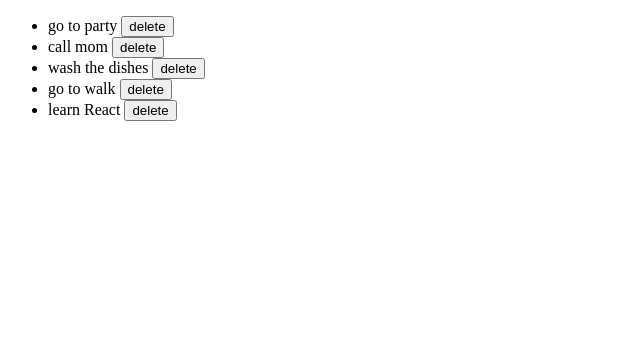
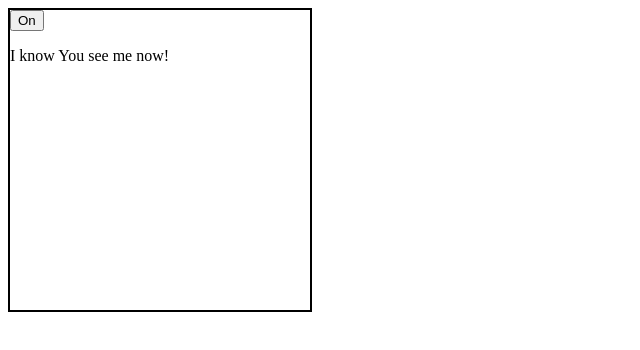
Before and after one commit to Soifka/09.12.2022-cra, a React (Create React App) app: page / in a window 1280 px wide. Shown: the top 350 px of the page, without its empty margins (0-640 px from the left). Built offline with nearby package versions, Linux system fonts and the light colour scheme.

Commit message:
Data exchange patent-child

```diff
--- /dev/null
+++ b/src/components/Scene.js/Scene.js
@@ -0,0 +1,42 @@
+import React from "react";
+import Toggler from "./Toggler";
+import "./style.css";
+
+
+class Scene extends React.Component {
+    //textStr = 'text from Scene component';
+
+    constructor(props) {
+        super(props);
+        this.state = {
+            light: true
+        }
+    }
+
+    // consoleThis(str) {
+    //     console.log('My child clicked ' + str);
+    // }
+
+    toggleScene() {
+        this.setState({
+            light: !this.state.light
+        })
+    }
+
+    render() {
+        const { light } = this.state;
+        return (
+            <div className={light ? "scene-on" : "scene-off"}>
+                <Toggler textStr={this.textStr} changeParentState={() => {this.toggleScene()}} />
+            </div>
+        )
+    }
+}
+
+export default Scene;
+
+/*
+Parent --> Child --- props
+Child --> Parent --- callback
+Child --> Child (Siblings) --- parent
+*/
--- /dev/null
+++ b/src/components/Scene.js/Toggler.js
@@ -0,0 +1,34 @@
+import React from "react";
+
+class Toggler extends React.Component {
+    constructor(props) {
+        super(props);
+        this.state = {
+            on: true
+        }
+    }
+
+    handleClick() {
+        this.setState({
+            on: !this.state.on
+        })
+        this.props.changeParentState();
+    }
+
+    render() {
+        console.log(this.props);
+        //console.log(this.props.textStr); // через props родительский элемент может передать информацию дочернему элементу
+
+        const isOn = this.state.on ? 'On' : 'Off';
+
+        return (
+            <>
+                <button onClick={() => {this.handleClick()}}>{isOn}</button>
+                <p>I know You see me now!</p>
+            </>
+
+        )
+    }
+}
+
+export default Toggler;
--- /dev/null
+++ b/src/components/Scene.js/style.css
@@ -0,0 +1,13 @@
+.scene-on {
+    width: 300px;
+    height: 300px;
+    border: 2px solid black;
+    background-color: white;
+}
+
+.scene-off {
+    width: 300px;
+    height: 300px;
+    border: 2px solid black;
+    background-color: black;
+}
--- a/src/index.js
+++ b/src/index.js
@@ -2,13 +2,15 @@ import React from 'react';
 import ReactDOM from 'react-dom/client';
 //import App from './components/App/App';
 //import AlohaDashboard from './components/AlohaDashboard/AlohaDashboard';
-import ToDoList from './components/ToDoList/ToDoList';
+//import ToDoList from './components/ToDoList/ToDoList';
+import Scene from './components/Scene.js/Scene';
 
 const root = ReactDOM.createRoot(document.getElementById('root'));
 root.render(
   <>
       {/* <App />
-      <AlohaDashboard /> */}
-      <ToDoList />
+      <AlohaDashboard />
+      <ToDoList /> */}
+      <Scene />
   </>
 );
```
Also changed, not shown: src/components/ToDoList/ToDoList.js (line endings or trailing spaces).
